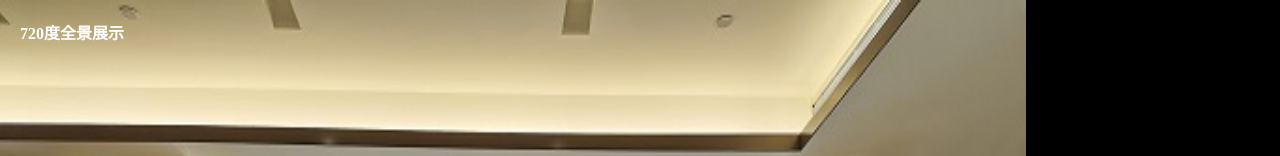
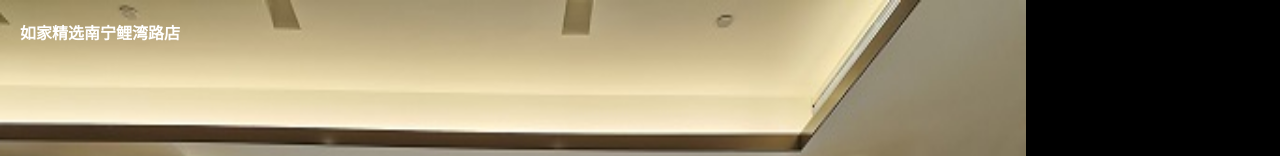
Before and after one commit to BelindaTang/BelindaTang.github.io, a plain HTML site: page index.html in a window 1280 px wide. Shown: the top 156 px of the page. Drawn offline with nearby package versions, Linux system fonts and the light colour scheme.

Commit message:
Add files via upload

```diff
--- a/index.html
+++ b/index.html
@@ -25,7 +25,7 @@
     </style>
 </head>
 <body>
-<div class="m">720度全景展示</div>
+<div class="m">如家精选南宁鲤湾路店</div>
 <div>
     <div id="surface_0" class="surface">
         <img class="bg" src="images/左.jpg" alt="">
```
